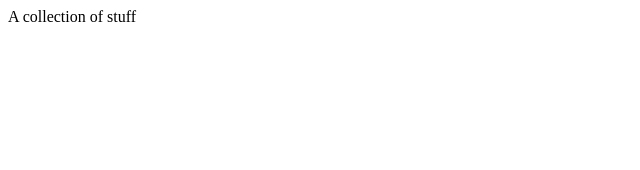
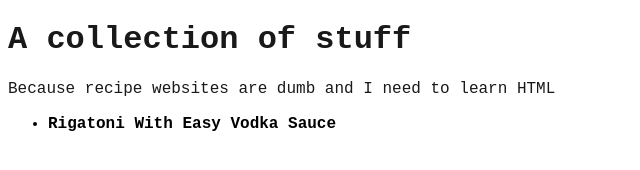
Before and after one commit to caseymcavey/recipes, a plain HTML site: page docs/index.html in a window 1280 px wide. Shown: the whole page, without its empty margins (0-640 px from the left). Drawn offline with Linux system fonts and the light colour scheme.

Commit message:
this is fun

```diff
--- a/docs/index.html
+++ b/docs/index.html
@@ -5,8 +5,20 @@
   <meta http-equiv="X-UA-Compatible" content="IE=edge">
   <meta name="viewport" content="width=device-width, initial-scale=1.0">
   <title>Casey's Recipes</title>
+  <link rel="stylesheet" type="text/css" href="/docs/styles.css"/>
 </head>
 <body>
-  A collection of stuff
+  <div id="header">
+    <h1>A collection of stuff</h1>
+    <p>Because recipe websites are dumb and I need to learn HTML</p>
+  </div>
+
+  <div id="content">
+    <div class="recipes">
+    <ul>
+      <li><a href="/docs/rigatoni-with-easy-vodka-sauce.html">Rigatoni With Easy Vodka Sauce</a></li>
+    </ul>
+    </div>
+  </div>
 </body>
 </html>
--- a/docs/recipe-styles.css
+++ b/docs/styles.css
@@ -1,4 +1,4 @@
-p, h1, h2, h3, li, blockquote {
+#header, body {
   font-family: 'Courier New', Courier, monospace;
 }
 
@@ -39,3 +39,7 @@ h2 {
 h3 {
   font-style: italic;
 }
+
+.recipes {
+  font-weight: bold;
+}
```
Also changed, not shown: docs/rigatoni-with-easy-vodka-sauce.html (+1 -1 lines).
